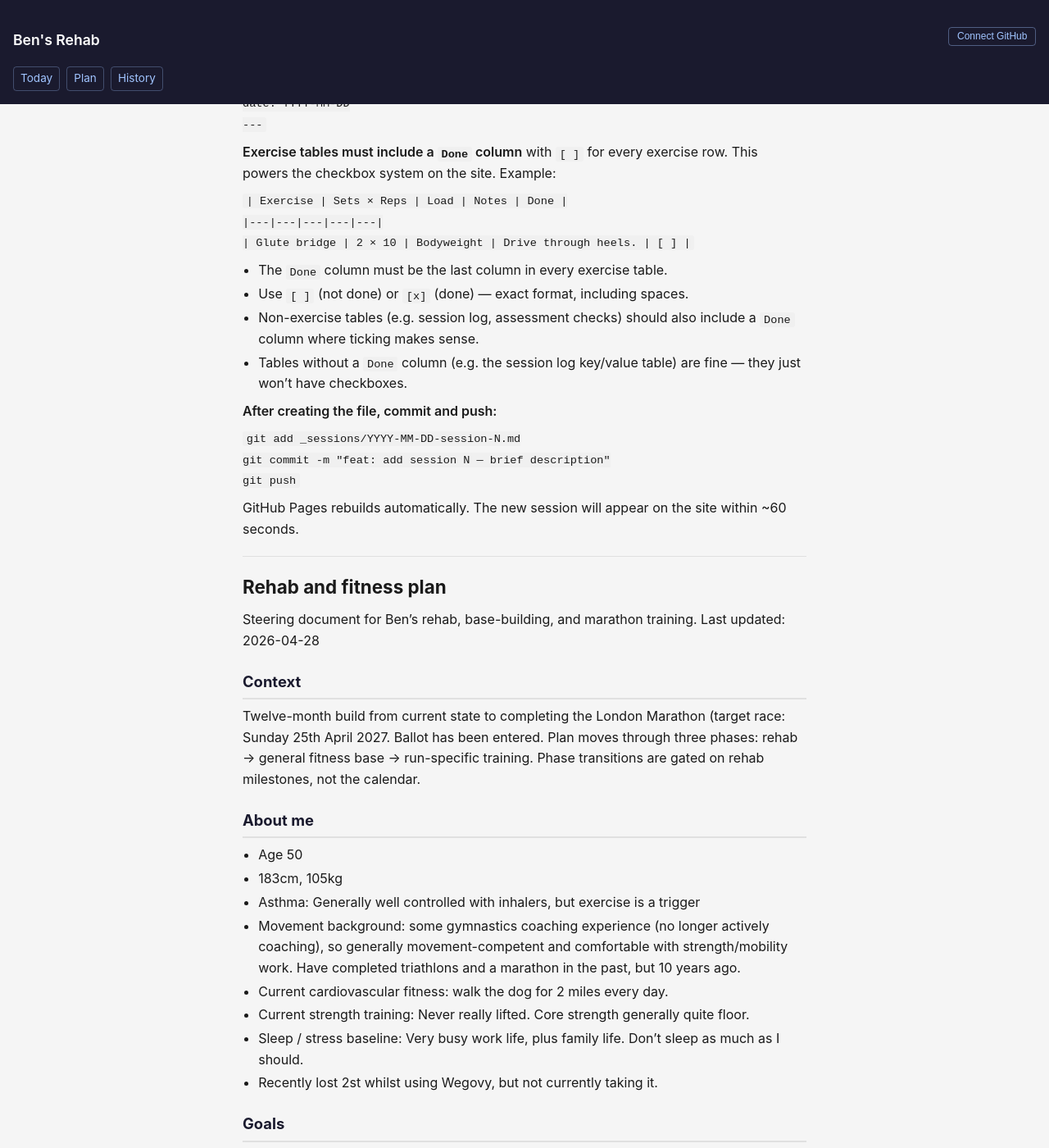
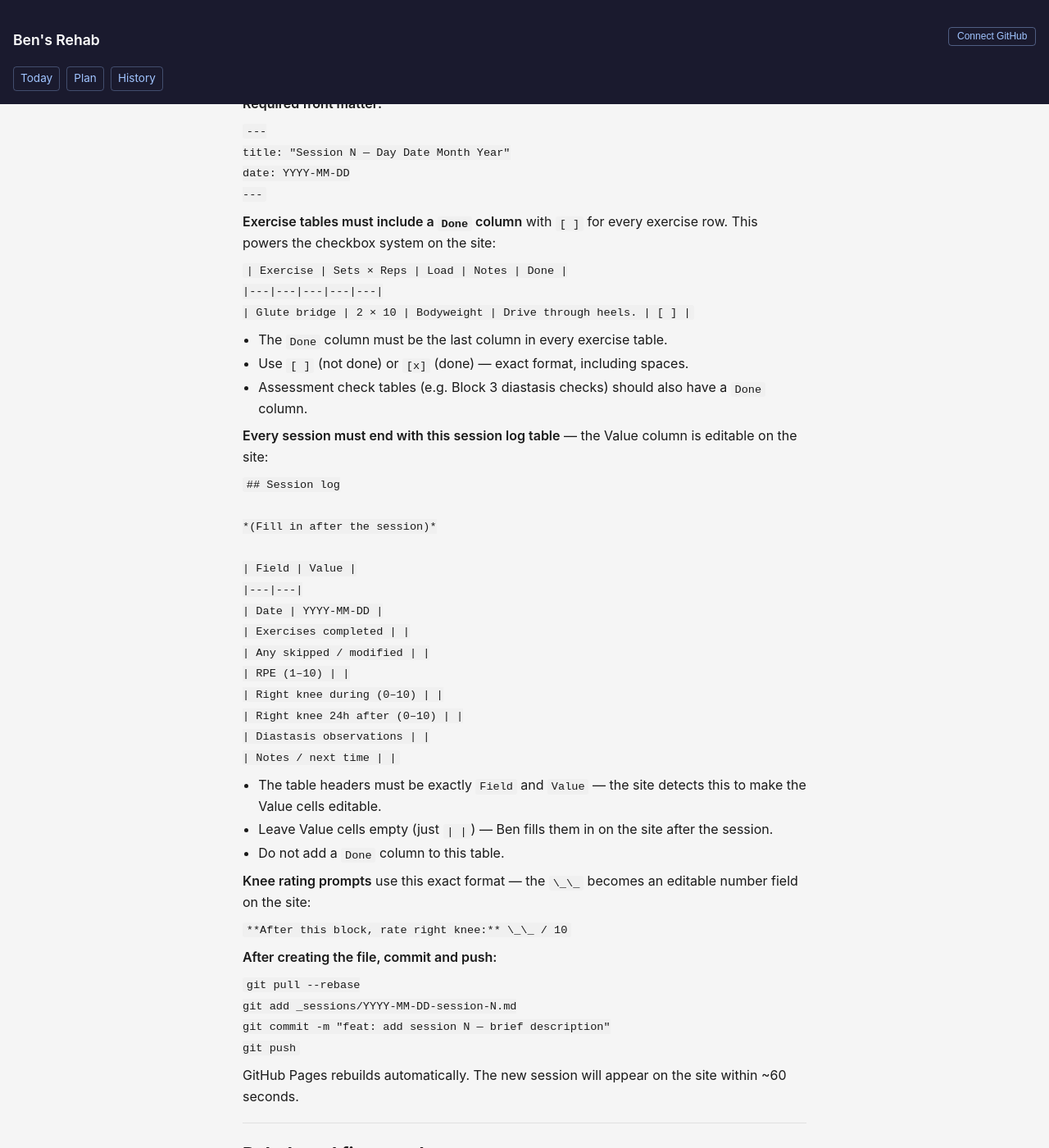
Before and after one commit to oharab/oharab.github.io, a Jekyll site: the page built from CLAUDE.md, in a window 1280 px wide and 1400 px high, scrolled down 1095 px. Shown: the whole window at 82% size. Built offline with Jekyll 4.4.1, drawn with Linux system fonts in a browser that asks for light colours; our own code applies the rules of GitHub Pages for plain Markdown files; some of the changed text lies outside the part shown.

Commit message:
docs: document session log format and git pull requirement before new sessions

````diff
--- a/CLAUDE.md
+++ b/CLAUDE.md
@@ -22,6 +22,8 @@ This is not a software project. It is a personal rehab and marathon training pla
 
 ## Creating a new session file
 
+**Always run `git pull --rebase` before creating a new session file.** Ben ticks off exercises and fills in the session log directly on the site, which commits back to the repo. The local copy will be behind if any session has been used.
+
 Session files live in `_sessions/` and are automatically picked up by the Jekyll site at `rehab.robotparade.co.uk`.
 
 **Filename format:** `_sessions/YYYY-MM-DD-session-N.md` (e.g. `_sessions/2026-05-01-session-2.md`)
@@ -34,7 +36,7 @@ date: YYYY-MM-DD
 ---
 ```
 
-**Exercise tables must include a `Done` column** with `[ ]` for every exercise row. This powers the checkbox system on the site. Example:
+**Exercise tables must include a `Done` column** with `[ ]` for every exercise row. This powers the checkbox system on the site:
 
 ```markdown
 | Exercise | Sets × Reps | Load | Notes | Done |
@@ -44,11 +46,40 @@ date: YYYY-MM-DD
 
 - The `Done` column must be the last column in every exercise table.
 - Use `[ ]` (not done) or `[x]` (done) — exact format, including spaces.
-- Non-exercise tables (e.g. session log, assessment checks) should also include a `Done` column where ticking makes sense.
-- Tables without a `Done` column (e.g. the session log key/value table) are fine — they just won't have checkboxes.
+- Assessment check tables (e.g. Block 3 diastasis checks) should also have a `Done` column.
+
+**Every session must end with this session log table** — the Value column is editable on the site:
+
+```markdown
+## Session log
+
+*(Fill in after the session)*
+
+| Field | Value |
+|---|---|
+| Date | YYYY-MM-DD |
+| Exercises completed | |
+| Any skipped / modified | |
+| RPE (1–10) | |
+| Right knee during (0–10) | |
+| Right knee 24h after (0–10) | |
+| Diastasis observations | |
+| Notes / next time | |
+```
+
+- The table headers must be exactly `Field` and `Value` — the site detects this to make the Value cells editable.
+- Leave Value cells empty (just `| |`) — Ben fills them in on the site after the session.
+- Do not add a `Done` column to this table.
+
+**Knee rating prompts** use this exact format — the `\_\_` becomes an editable number field on the site:
+
+```markdown
+**After this block, rate right knee:** \_\_ / 10
+```
 
 **After creating the file, commit and push:**
 ```
+git pull --rebase
 git add _sessions/YYYY-MM-DD-session-N.md
 git commit -m "feat: add session N — brief description"
 git push
````
